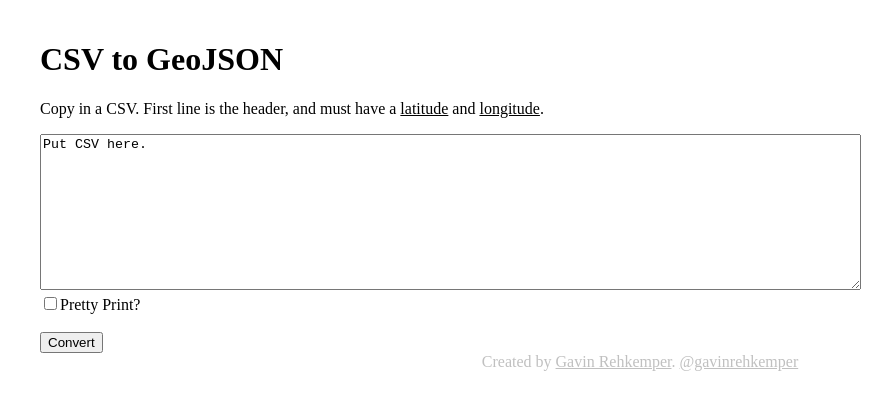
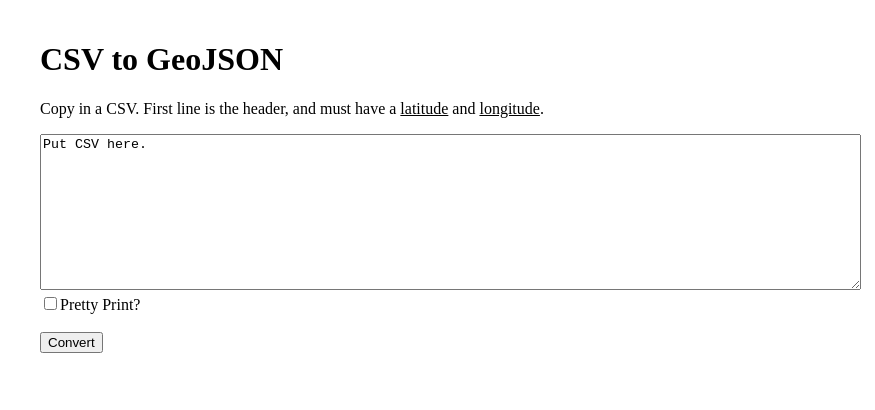
Before and after one commit to gavinr/csv-to-geojson, a website: page index.html in a window 1280 px wide. Shown: the full height of the page, 0-875 px from the left. Drawn offline with Linux system fonts and the light colour scheme.

Commit message:
removing footer
contributions tracked in github

```diff
--- a/index.html
+++ b/index.html
@@ -29,10 +29,6 @@
     </form>
   </div>
 
-  <footer>
-    Created by <a href="http://gavinr.com" target="_blank">Gavin Rehkemper</a>. <a href="http://twitter.com/gavinrehkemper" target="_blank">@gavinrehkemper</a>
-  </footer>
-
   <script src="js/libs/geojson.min.js"></script>
   <script src="js/libs/CsvToJson.js"></script>
   <script src="js/app.js"></script>
```
